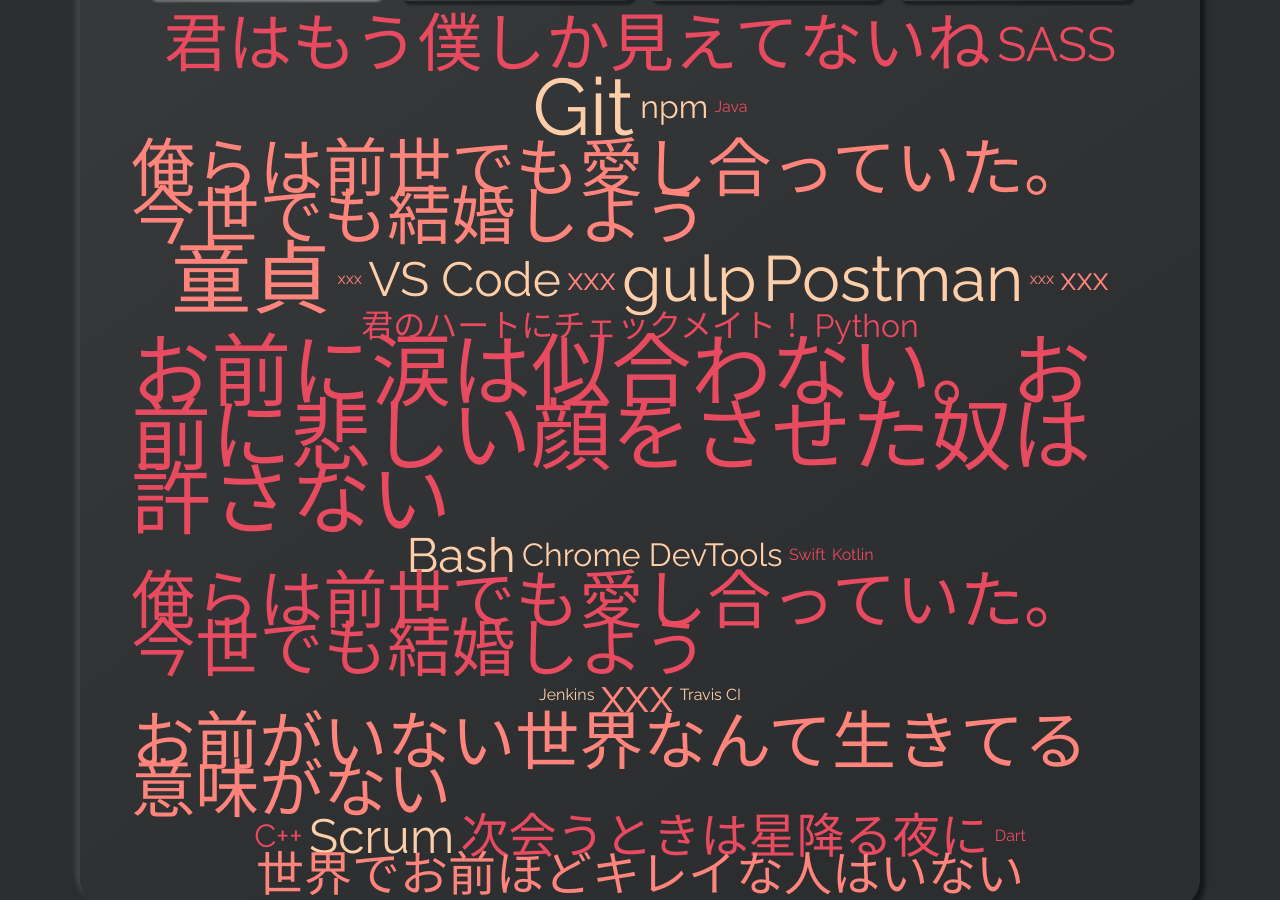
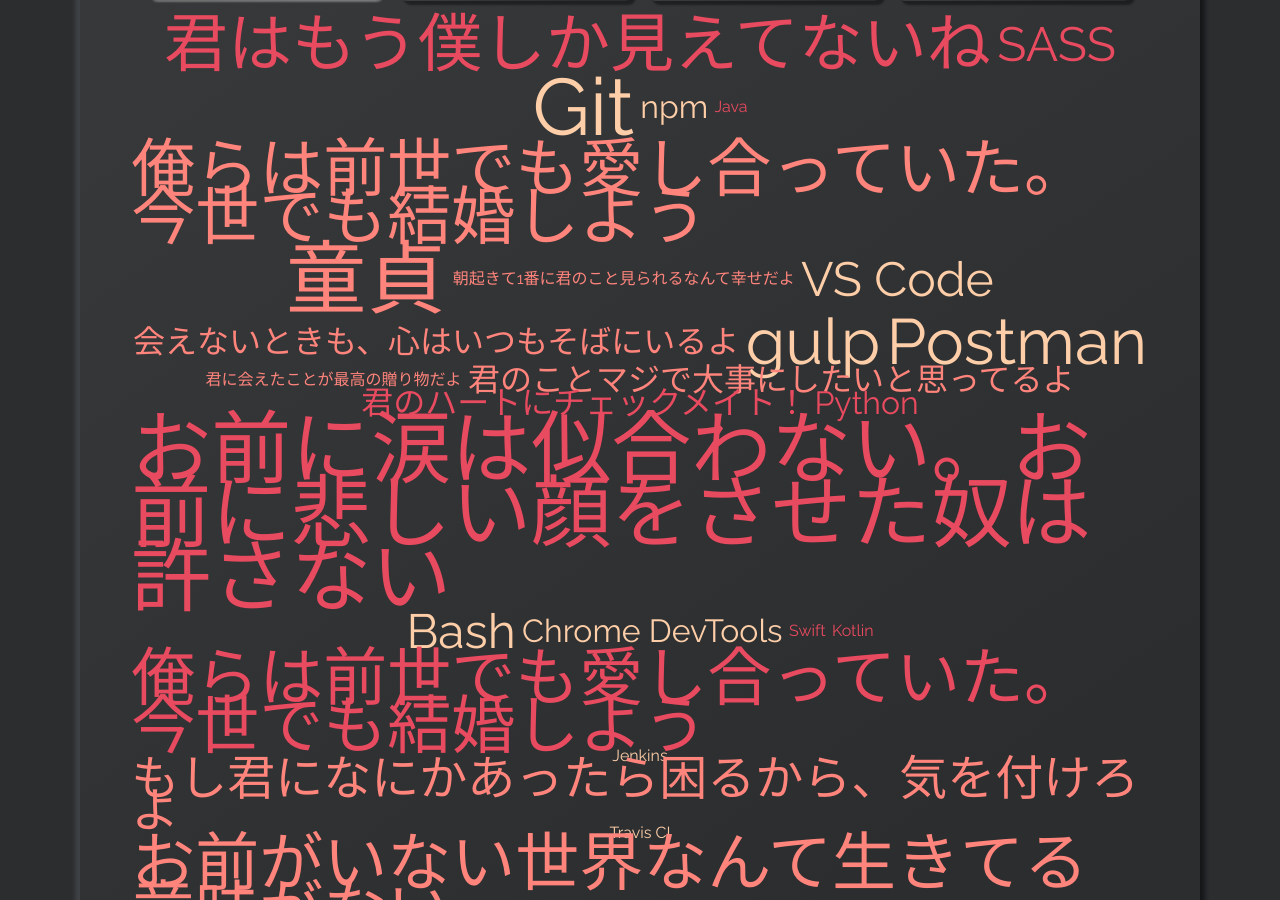
Before and after one commit to takagotch/o2830, a Jekyll site: the page built from index.html, in a window 1280 px wide and 900 px high, scrolled down 1551 px. Built offline with Jekyll 4.4.1, drawn with Linux system fonts in a browser that asks for light colours.

Commit message:
Update skills-frameworks.yml

```diff
--- a/_data/skills-frameworks.yml
+++ b/_data/skills-frameworks.yml
@@ -14,19 +14,19 @@
 - name: お前がいない世界なんて生きてる意味がない
   weight: 4
 
-- name: xxx
+- name: 君に会えたことが最高の贈り物だよ
   weight: 1
 
-- name: xxx
+- name: 君のことマジで大事にしたいと思ってるよ
   weight: 2
 
-- name: xxx
+- name: もし君になにかあったら困るから、気を付けろよ
   weight: 3
 
-- name: xxx
+- name: 朝起きて1番に君のこと見られるなんて幸せだよ
   weight: 1
 
-- name: xxx
+- name: 会えないときも、心はいつもそばにいるよ
   weight: 2
 
 - name: 俺らは前世でも愛し合っていた。今世でも結婚しよう
```
